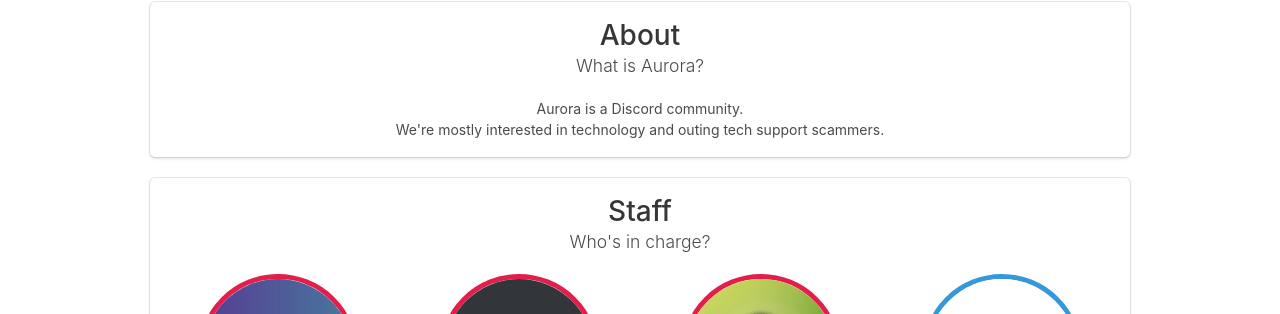
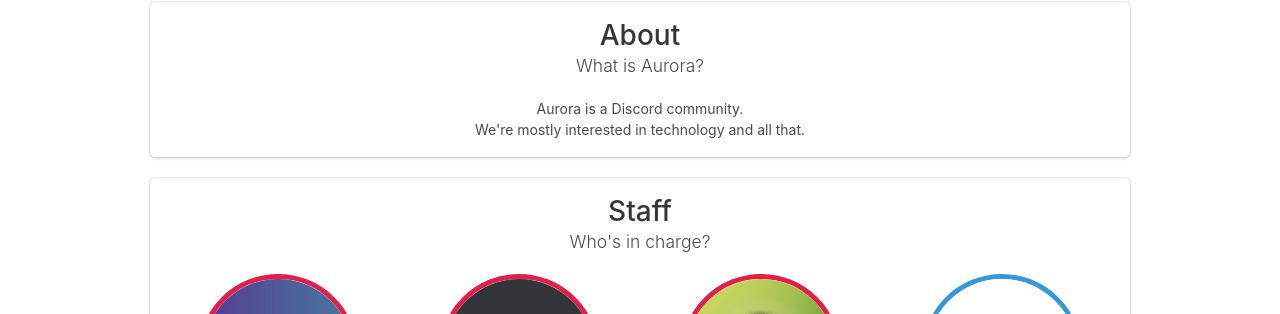
Before and after one commit to AuroraCommunity/AuroraCommunity.github.io, a Jekyll site: the page built from index.html, in a window 1280 px wide. Shown: the part 583-897 px from the top of the page. Built offline with Jekyll 4.4.1, drawn with Linux system fonts in a browser that asks for light colours; nearby versions of some CDN libraries.

Commit message:
No more tech support scamming

```diff
--- a/index.html
+++ b/index.html
@@ -8,7 +8,7 @@
                 <h1 class="title"><strong>About</strong></h1>
                 <h2 class="subtitle">What is Aurora?</h2>
                 <p>Aurora is a Discord community.</p>
-                <p>We're mostly interested in technology and outing tech support scammers.</p>
+                <p>We're mostly interested in technology and all that.</p>
             </div>
             <div class="box" id="staff" style="text-align: center;">
                 <h1 class="title"><strong>Staff</strong></h1>
```
